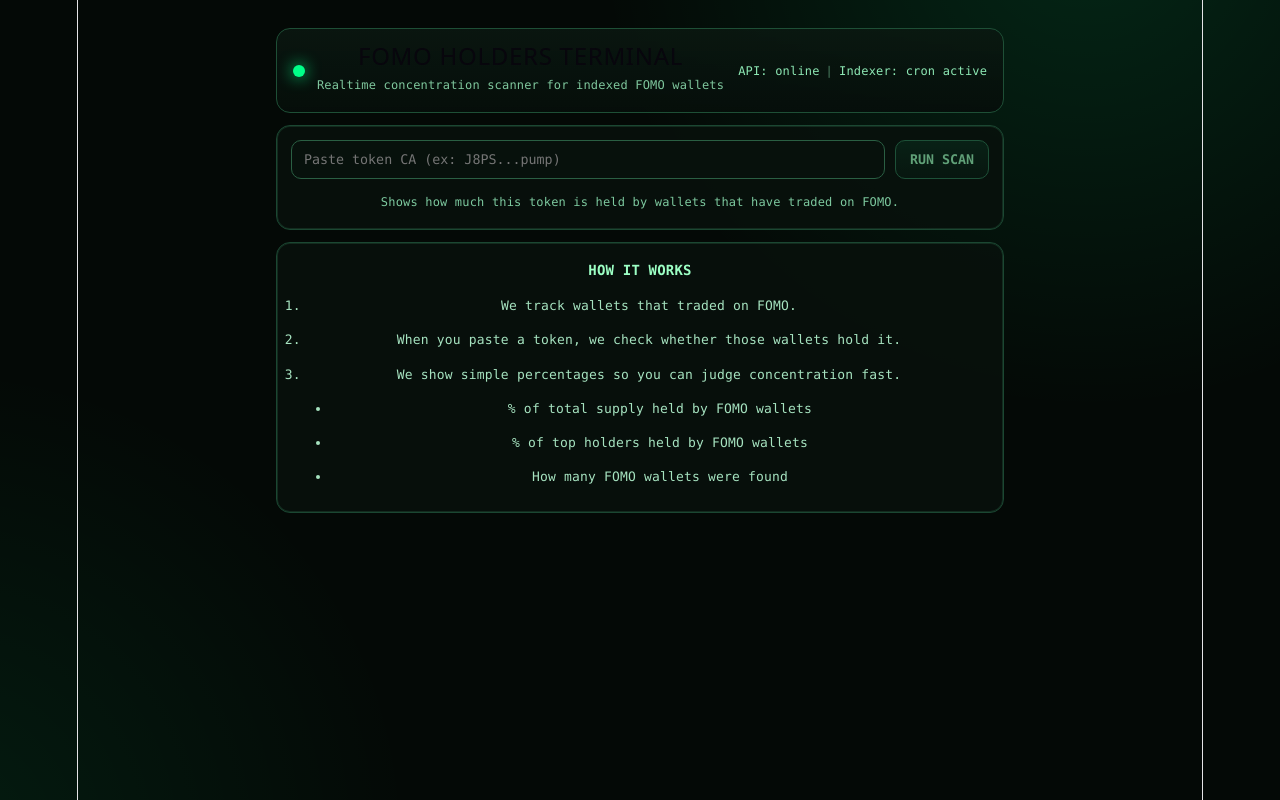
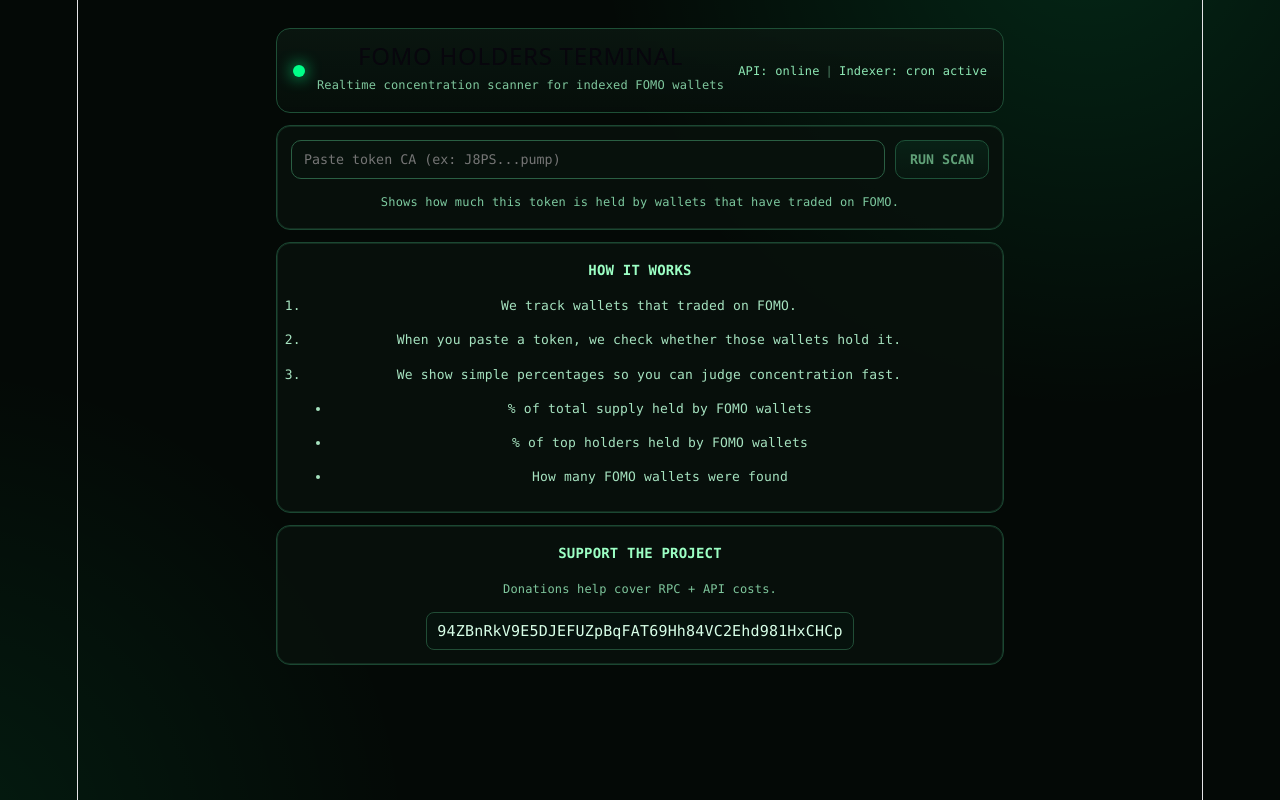
Before and after one commit to xfajs/fomoholders, a React (Vite) app: page / in a window 1280 px wide. Built offline with nearby package versions, Linux system fonts and the light colour scheme.

Commit message:
Add donation wallet section for project support

```diff
--- a/src/App.css
+++ b/src/App.css
@@ -192,6 +192,22 @@
 
 .explain ul { margin: 6px 0 0; }
 
+.donate p {
+  margin: 0 0 10px;
+  color: #7fc79d;
+  font-size: 12px;
+}
+
+.donate code {
+  display: inline-block;
+  word-break: break-all;
+  background: #06120d;
+  border: 1px solid #214d36;
+  border-radius: 8px;
+  padding: 8px 10px;
+  color: #d8ffe8;
+}
+
 @media (max-width: 900px) {
   .grid-4 { grid-template-columns: repeat(2, minmax(0, 1fr)); }
   .grid-2 { grid-template-columns: 1fr; }
--- a/src/App.jsx
+++ b/src/App.jsx
@@ -159,6 +159,12 @@
           <li>How many FOMO wallets were found</li>
         </ul>
       </section>
+
+      <section className="terminal-card donate">
+        <h3>SUPPORT THE PROJECT</h3>
+        <p>Donations help cover RPC + API costs.</p>
+        <code>94ZBnRkV9E5DJEFUZpBqFAT69Hh84VC2Ehd981HxCHCp</code>
+      </section>
     </main>
   )
 }
```
